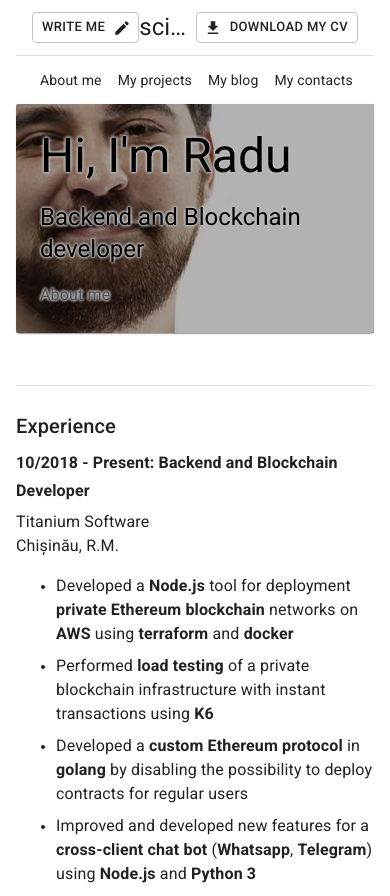
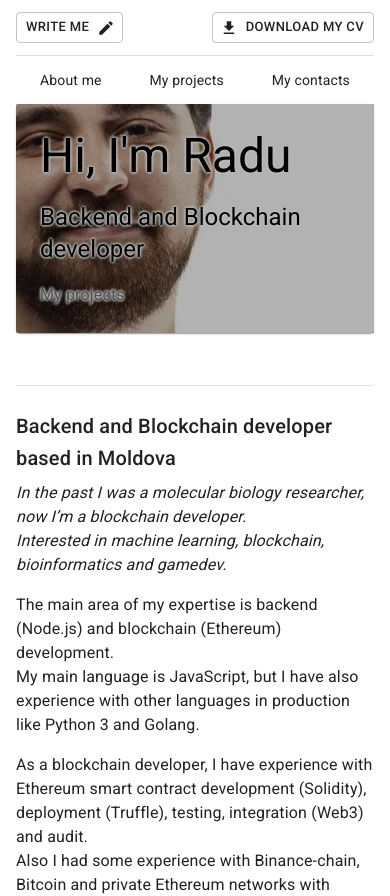
Before and after one commit to Lure-of-Lysergide/cv-materializer, a React (Create React App) app: page /me in a window 390 px wide. Shown: the top 896 px of the page. Built offline with nearby package versions, Linux system fonts and the light colour scheme.

Commit message:
Improve responsivity, update assets

```diff
--- a/src/assets/blog-under-construction.md
+++ /dev/null
@@ -1,3 +0,0 @@
-## Under construction
-
-<div style="page-break-after: always;"></div>
--- a/src/assets/education.md
+++ b/src/assets/education.md
@@ -5,7 +5,7 @@
 Doctoral School of Biological and Geonomical Sciences
 Moldova State University, Chișinău, R.M.
 
-### **2013 - 2018: Licentiate in Engineering (Information technology)**
+### **2013 - 2018: Licentiate in Engineering (Information Technology)**
 
 Faculty of Physics and Engineering
 Moldova State University, Chișinău, R.M.
--- a/src/assets/experience.md
+++ b/src/assets/experience.md
@@ -5,16 +5,16 @@
 Titanium Software
 Chișinău, R.M.
 
-- Developed a **Node.js** tool for deployment **private Ethereum blockchain** networks on **AWS** using **terraform** and **docker**
+- Developed a **Node.js** tool for deployment **private Ethereum blockchain** networks on **AWS** using **Terraform** and **Docker**
 - Performed **load testing** of a private blockchain infrastructure with instant transactions using **K6**
-- Developed a **custom Ethereum protocol** in **golang** by disabling the possibility to deploy contracts for regular users
+- Developed a **custom Ethereum consensus protocol** in **Golang**
 - Improved and developed new features for a **cross-client chat bot** (**Whatsapp**, **Telegram**) using **Node.js** and **Python 3**
-- Developed, deployed and tested **smart contracts** with **solidity** and **truffle**
+- Developed, tested, deployed and integrated **smart contracts** with **Solidity**, **Truffle** and **Web3**
 - Performed **smart contract audit**
 - Developed **multi-blockchain wallet** solutions (**Ethereum**, **Bitcoin**)
 - Developed **cross-chain assets exchange** (**Binance**-chain, public and private Ethereum networks)
 - Leaded small development teams, trained blockchain interns and consulted the client on infrastructure and blockchain technology
-- Optimized the delivery process with **Gitlab CI**, **docker** and **terraform**
+- Optimized the delivery process with **Gitlab CI**, **Docker** and **Terraform**
 
 ### **01/2016 - 12/2017: Scientific Researcher**
 
--- a/src/assets/index.ts
+++ b/src/assets/index.ts
@@ -1,9 +1,7 @@
+import me from './me.md';
 import experience from './experience.md';
 import education from './education.md';
 import projects from './projects.md';
 import contacts from './contacts.md';
-import blog from './blog-under-construction.md';
 
-const posts = [blog];
-
-export { experience, education, projects, contacts, posts };
+export { me, experience, education, projects, contacts };
--- /dev/null
+++ b/src/assets/me.md
@@ -0,0 +1,12 @@
+## Backend and Blockchain developer based in Moldova
+
+_In the past I was a molecular biology researcher, now I’m a blockchain developer._
+_Interested in machine learning, blockchain, bioinformatics and gamedev._
+
+The main area of my expertise is backend (Node.js) and blockchain (Ethereum) development.
+My main language is JavaScript, but I have also experience with other languages in production like Python 3 and Golang.
+
+As a blockchain developer, I have experience with Ethereum smart contract development (Solidity), deployment (Truffle), testing, integration (Web3) and audit.
+Also I had some experience with Binance-chain, Bitcoin and private Ethereum networks with custom protocols during the development of cross-chain exchange and multi-blockchain wallet solutions.
+
+I have also experience with designing, building and maintaining infrastructure on AWS (EC2, Load Balancing, Auto Scaling, ECS, RDS, S3, CloudFront, etc.) using various technologies and tools (Docker, Terraform, Gitlab CI, GitHub Actions).
--- a/src/assets/projects.md
+++ b/src/assets/projects.md
@@ -8,7 +8,7 @@ JS library and CLI tools for sending Ethereum and Bitcoin transactions. Useful f
 
 ### **mlp-generator**
 
-JS project for generating, training and analyzing simple artificial neural networks. This project was archived in the Arctic Vault program.
+Node.js project for generating, training, and analyzing simple artificial neural networks. This project was archived in the Arctic Vault program.
 [scifier.dev/mlp-generator](https://scifier.dev/mlp-generator)
 [github.com/scifier/mlp-generator](https://github.com/scifier/mlp-generator)
 
@@ -25,5 +25,5 @@ Go-ethereum 1.8.14 client with modified PoA protocol - the contract deployment i
 
 ### **ws-frame-decoder**
 
-Raw websocket frame decoder.
+JS library for decoding raw WebSocket frames according to RFC6455 Framing Protocol.
 [github.com/BidiPassCompany/ws-frame-decoder](https://github.com/BidiPassCompany/ws-frame-decoder)
--- a/src/components/App.tsx
+++ b/src/components/App.tsx
@@ -5,7 +5,7 @@ import CssBaseline from '@material-ui/core/CssBaseline';
 import Grid from '@material-ui/core/Grid';
 import Container from '@material-ui/core/Container';
 
-import { experience, education, projects, posts, contacts } from '../assets';
+import { me, experience, projects, contacts } from '../assets';
 import Header from './Header';
 import Banner from './Banner';
 import Section from './Section';
@@ -18,9 +18,9 @@ const useStyles = makeStyles((theme) => ({
 }));
 
 const sections = [
-  { title: 'About me', url: '/me', contents: [experience, education] },
+  { title: 'About me', url: '/me', contents: [me] },
   { title: 'My projects', url: '/projects', contents: [projects] },
-  { title: 'My blog', url: '/blog', contents: posts },
+  { title: 'My experience', url: '/experience', contents: [experience] },
   { title: 'My contacts', url: '/contacts', contents: [contacts] },
 ];
 
@@ -28,8 +28,9 @@ const bannerContents = {
   title: process.env.REACT_APP_WELCOME_MESSAGE,
   description: process.env.REACT_APP_DESCRIPTION,
   image: `${process.env.PUBLIC_URL}/logo.png`,
-  imgText: process.env.REACT_APP_NAME,
-  linkText: 'About me',
+  imageText: process.env.REACT_APP_NAME,
+  linkTarget: window.location.href.includes(sections[1].url) ? sections[0].url : sections[1].url,
+  linkText: window.location.href.includes(sections[1].url) ? sections[0].title : sections[1].title,
 };
 
 const App: React.FC = () => {
@@ -52,7 +53,7 @@ const App: React.FC = () => {
                     component={(): JSX.Element => <Section contents={s.contents} />}
                   />
                 ))}
-                <Redirect from="/" to={sections[1].url} />
+                <Redirect from="/" to={sections[0].url} />
               </Switch>
             </Grid>
           </main>
--- a/src/components/Banner.tsx
+++ b/src/components/Banner.tsx
@@ -12,7 +12,7 @@ export interface BannerProps {
     description?: string;
     image?: string;
     imageText?: string;
-    imageTitle?: string;
+    linkTarget?: string;
     linkText?: string;
   };
 }
@@ -65,7 +65,7 @@ const Banner: React.FC<BannerProps> = (props) => {
             <Typography variant="h5" color="inherit" paragraph>
               {contents.description}
             </Typography>
-            <Link variant="subtitle1" color="textSecondary" href="/me">
+            <Link variant="subtitle1" color="textSecondary" href={contents.linkTarget}>
               {contents.linkText}
             </Link>
           </div>
--- a/src/components/Header.tsx
+++ b/src/components/Header.tsx
@@ -2,10 +2,10 @@ import React from 'react';
 import { makeStyles } from '@material-ui/core/styles';
 import Toolbar from '@material-ui/core/Toolbar';
 import Button from '@material-ui/core/Button';
+import Hidden from '@material-ui/core/Hidden';
+import Link from '@material-ui/core/Link';
 import CreateIcon from '@material-ui/icons/Create';
 import GetAppIcon from '@material-ui/icons/GetApp';
-import Typography from '@material-ui/core/Typography';
-import Link from '@material-ui/core/Link';
 
 interface Section {
   title: string;
@@ -20,9 +20,8 @@ export interface HeaderProps {
 const useStyles = makeStyles((theme) => ({
   toolbar: {
     borderBottom: `1px solid ${theme.palette.divider}`,
-  },
-  toolbarTitle: {
-    flex: 1,
+    justifyContent: 'space-between',
+    padding: theme.spacing(1, 0),
   },
   toolbarSecondary: {
     justifyContent: 'space-between',
@@ -52,16 +51,11 @@ const Header: React.FC<HeaderProps> = (props) => {
         >
           Write me
         </Button>
-        <Typography
-          component="h2"
-          variant="h5"
-          color="inherit"
-          align="center"
-          noWrap
-          className={classes.toolbarTitle}
-        >
+        <Hidden xsDown>
+          <Link href={`${process.env.PUBLIC_URL}/`} variant="h5" color="inherit" noWrap>
             {title}
-        </Typography>
+          </Link>
+        </Hidden>
         <Button
           variant="outlined"
           size="small"
@@ -77,16 +71,17 @@ const Header: React.FC<HeaderProps> = (props) => {
       </Toolbar>
       <Toolbar component="nav" variant="dense" className={classes.toolbarSecondary}>
         {sections.map((section: Section) => (
+          <Hidden xsDown={section.url === '/experience'} key={section.title}>
             <Link
               color="inherit"
               noWrap
-            key={section.title}
               variant="body2"
               href={section.url}
               className={classes.toolbarLink}
             >
               {section.title}
             </Link>
+          </Hidden>
         ))}
       </Toolbar>
     </>
--- a/src/components/MarkdownRender.tsx
+++ b/src/components/MarkdownRender.tsx
@@ -55,14 +55,16 @@ const options = {
           new RegExp(`${props.children[0]}$`, 'i').test(props.href)
         ) {
           return (
-            <Link display="block" variant="body1" href={props.href} key={props.title} target="_blank" rel="noopener noreferrer">
-              <Grid container spacing={1} alignItems="stretch">
-                <Grid item>
-                  <decorableLink.icon />
-                </Grid>
-                <Grid item>{props.children[0]}</Grid>
+            <Grid container spacing={1} key={props.title} alignItems="stretch">
+              <Grid item>
+                <decorableLink.icon />
               </Grid>
-            </Link>
+              <Grid item>
+                <Link display="block" variant="body1" href={props.href} target="_blank" rel="noopener noreferrer">
+                  {props.children[0]}
+                </Link>
+              </Grid>
+            </Grid>
           );
         }
         return <Link target="_blank" rel="noopener noreferrer" {...props} />;
```
Lines whose indentation alone changed are shown as unchanged.
